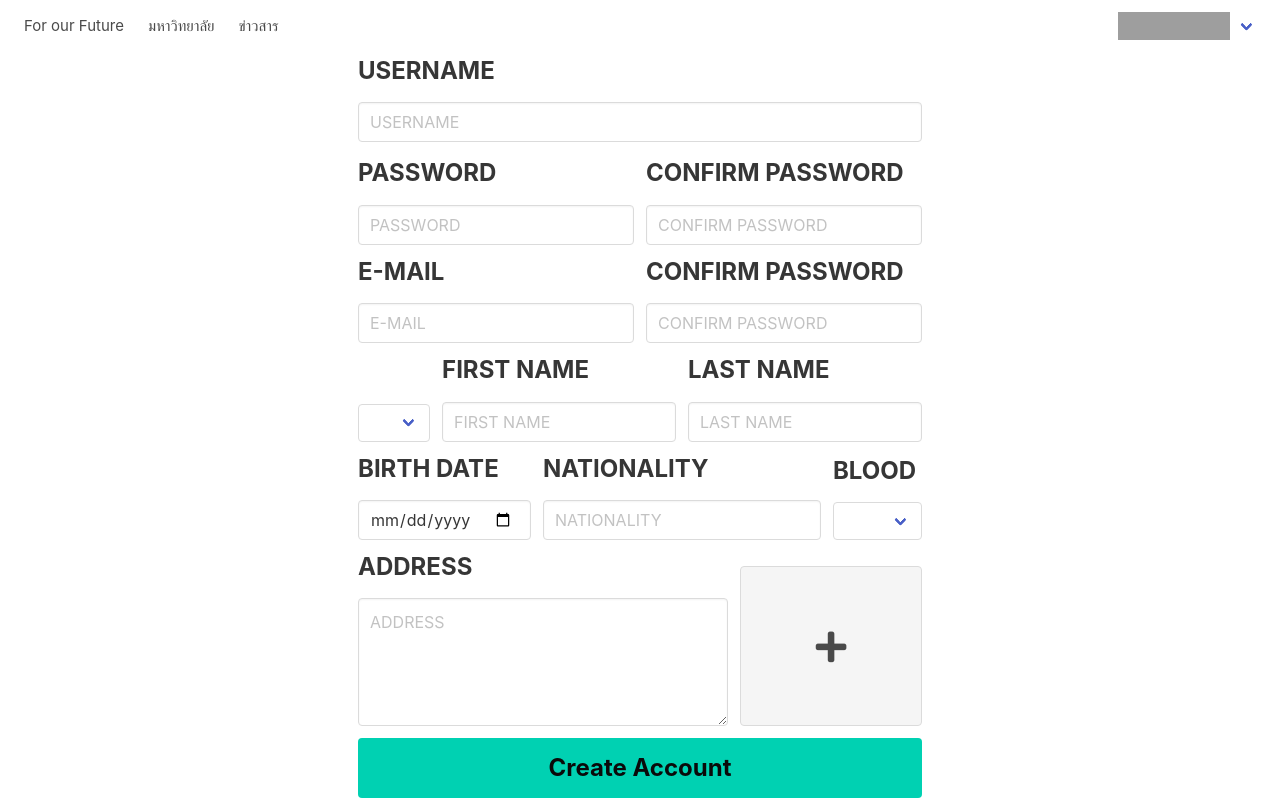
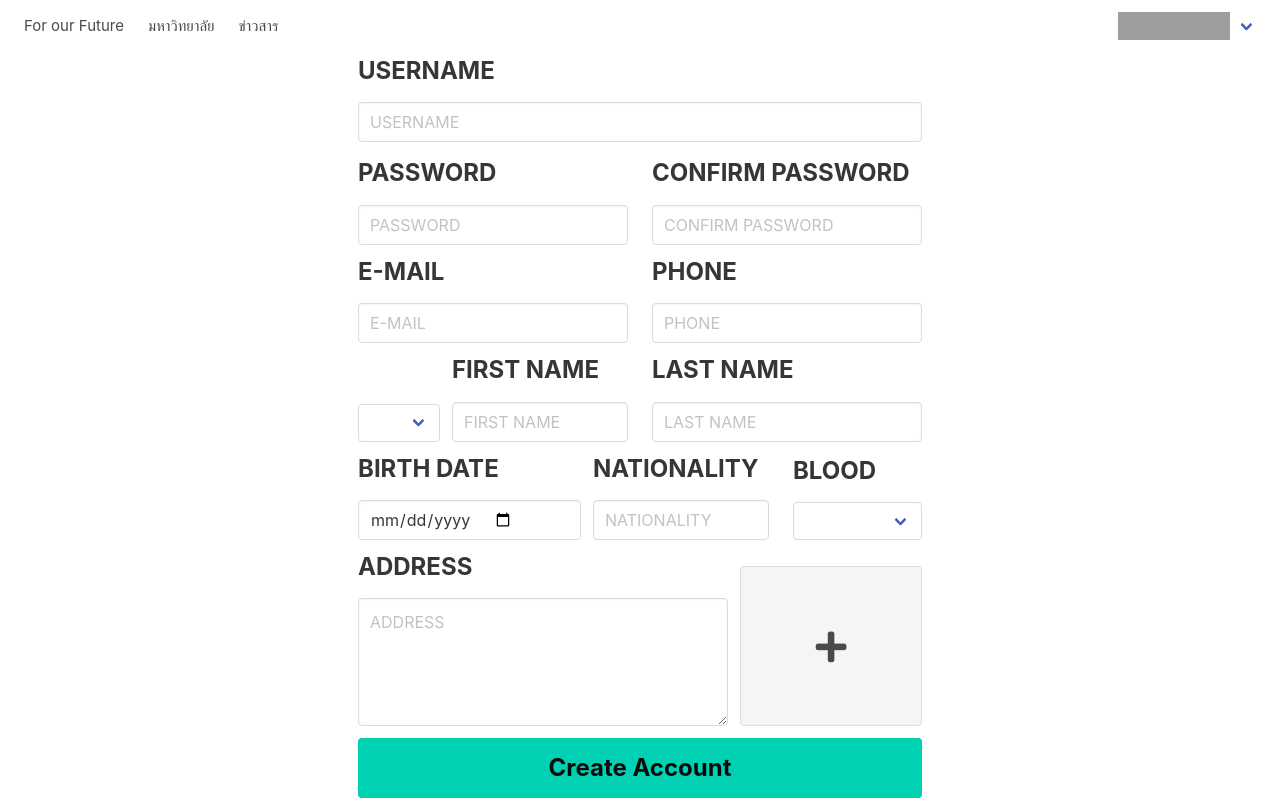
Before and after one commit to 63070054/For-our-Future, a Vue app: page / in a window 1280 px wide. Built offline with nearby package versions, Linux system fonts and the light colour scheme; grey boxes are pictures that could not be loaded.

Commit message:
แก้ regis

```diff
--- a/src/views/RegisterView.vue
+++ b/src/views/RegisterView.vue
@@ -11,12 +11,15 @@
                 </div>
             </div>
             <div class="field-body mb-2">
+                <div class="column is-6 pl-0 py-0">
                     <div class="field">
                         <div class="control">
                             <label class="label is-size-4 has-text-left">PASSWORD</label>
                             <input class="input" type="text" placeholder="PASSWORD">
                         </div>
                     </div>
+                </div>
+                <div class="column is-6 pr-0 py-0">
                     <div class="field">
                         <div class="control">
                             <label class="label is-size-4 has-text-left">CONFIRM PASSWORD</label>
@@ -24,22 +27,28 @@
                         </div>
                     </div>
                 </div>
+            </div>
             <div class="field-body mb-2">
+                <div class="column is-6 pl-0 py-0">
                     <div class="field">
                         <div class="control">
                             <label class="label is-size-4 has-text-left">E-MAIL</label>
                             <input class="input" type="text" placeholder="E-MAIL">
                         </div>
                     </div>
+                </div>
+                <div class="column is-6 pr-0 py-0">
                     <div class="field">
                         <div class="control">
-                        <label class="label is-size-4 has-text-left">CONFIRM PASSWORD</label>
-                        <input class="input" type="text" placeholder="CONFIRM PASSWORD">
+                            <label class="label is-size-4 has-text-left">PHONE</label>
+                            <input class="input" type="text" placeholder="PHONE">
+                        </div>
                     </div>
                 </div>
             </div>
             <div class="field-body mb-2">
-                <div class="field mt-auto">
+                <div class="column is-2 mt-auto py-0 pl-0">
+                    <div class="field ">
                         <div class="select is-fullwidth">
                             <select>
                                 <option></option>
@@ -49,12 +58,16 @@
                             </select>
                         </div>
                     </div>
+                </div>
+                <div class="column is-4 py-0 pl-0">
                     <div class="field">
                         <div class="control">
                             <label class="label is-size-4 has-text-left">FIRST NAME</label>
                             <input class="input" type="text" placeholder="FIRST NAME">
                         </div>
                     </div>
+                </div>
+                <div class="column is-6 pr-0 py-0">
                     <div class="field">
                         <div class="control">
                             <label class="label is-size-4 has-text-left">LAST NAME</label>
@@ -62,20 +75,26 @@
                         </div>
                     </div>
                 </div>
+            </div>
             <div class="field-body mb-2">
+                <div class="column is-5 py-0 pl-0">
                     <div class="field">
                         <div class="control">
                             <label class="label is-size-4 has-text-left">BIRTH DATE</label>
                             <input class="input" type="date" placeholder="BIRTH DATE">
                         </div>
                     </div>
+                </div>
+                <div class="column is-4 py-0 pl-0">
                     <div class="field">
                         <div class="control">
                             <label class="label is-size-4 has-text-left">NATIONALITY</label>
                             <input class="input" type="text" placeholder="NATIONALITY">
                         </div>
                     </div>
-                <div class="field mt-auto">
+                </div>
+                <div class="column is-3 mt-auto py-0 pr-0">
+                    <div class="field">
                         <label class="label is-size-4 has-text-left">BLOOD</label>
                         <div class="select is-fullwidth">
                             <select>
@@ -85,6 +104,7 @@
                                 <option>O</option>
                                 <option>AB</option>
                             </select>
+                        </div>
                     </div>
                 </div>
             </div>
@@ -107,7 +127,9 @@
                 </div>
             </div>
             <div class="mt-3 has-text-centered">
-                <button class="button is-primary has-text-black has-text-centered is-3 is-size-4 has-text-weight-bold is-fullwidth">Create Account</button>
+                <button
+                    class="button is-primary has-text-black has-text-centered is-3 is-size-4 has-text-weight-bold is-fullwidth">Create
+                    Account</button>
             </div>
         </div>
     </div>
```
Lines whose indentation alone changed are shown as unchanged.
